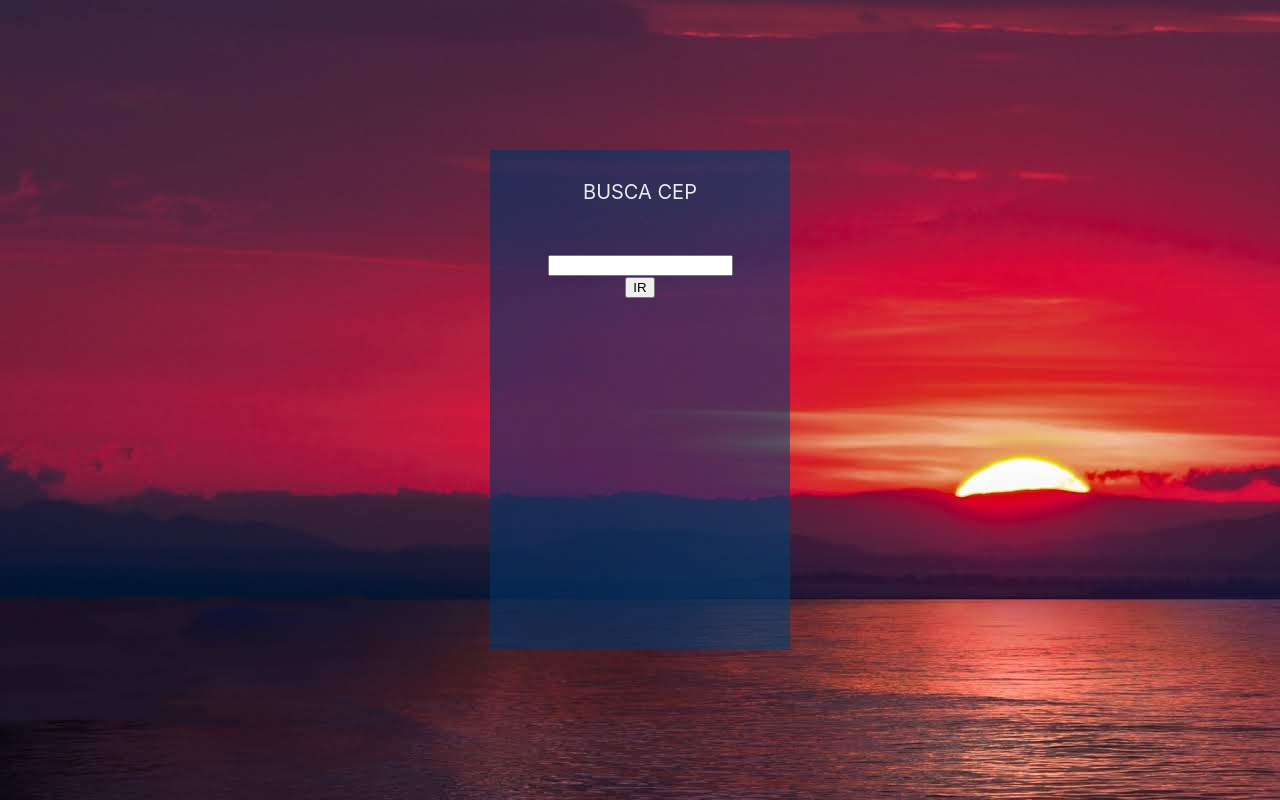
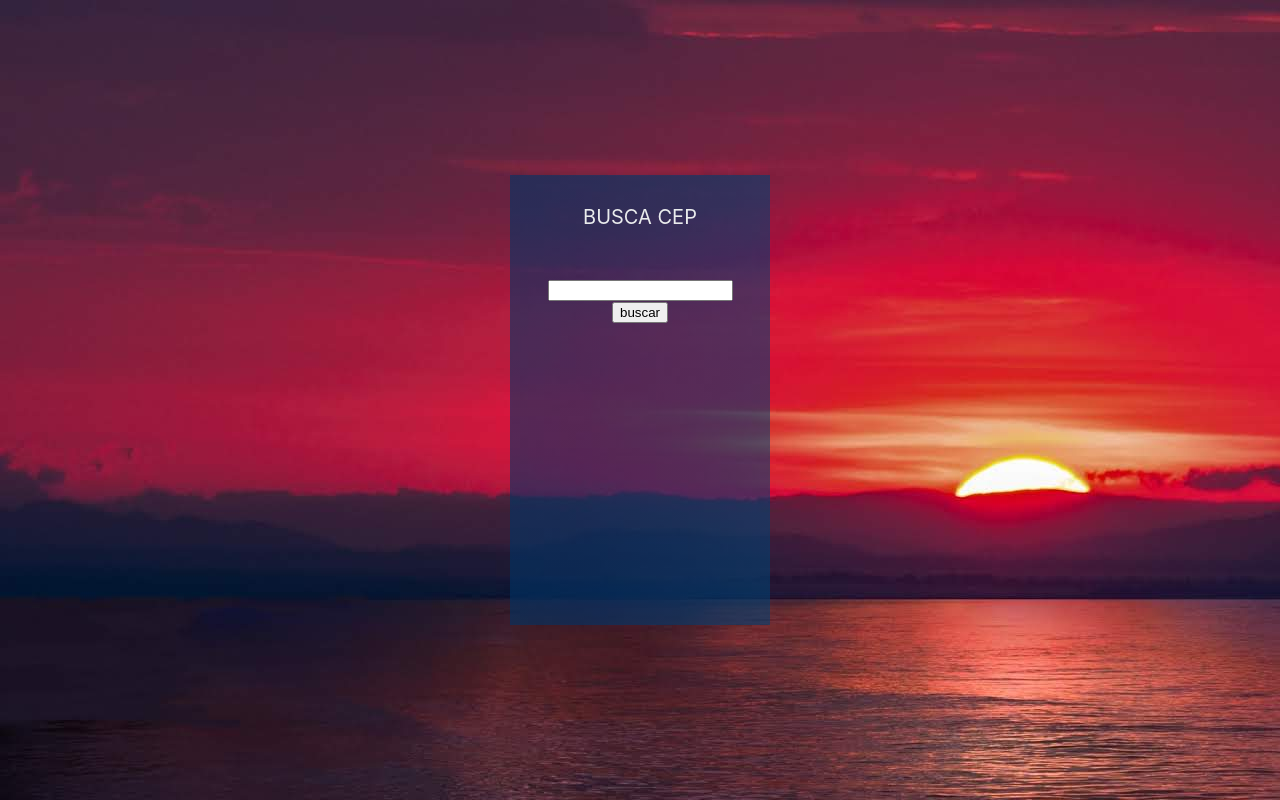
Before and after one commit to vitor945108/buscarcep, a React (Create React App) app: page / in a window 1280 px wide. Built offline with nearby package versions, Linux system fonts and the light colour scheme.

Commit message:
buscarcep3

```diff
--- a/src/components/comsumidoapi/comsumidoapi.css
+++ b/src/components/comsumidoapi/comsumidoapi.css
@@ -9,8 +9,8 @@ body{
           justify-items: center;
 
           color: #e9ebec;
-           width: 300px;
-           height: 500px;
+           width: 260px;
+           height: 450px;
          background-image: linear-gradient(to left, rgba(0,67,116,0.6) -26.48%, rgba(0,51,102,0.6) 73.52%);
 
 
--- a/src/components/comsumidoapi/comsumidoapi.js
+++ b/src/components/comsumidoapi/comsumidoapi.js
@@ -40,7 +40,7 @@ function Consumidorapi(){
 
                 <div className="conteiner">
                     <input type="text" value={buscaCep} onChange={(e) => setBuscaCep(e.target.value)}/>
-                    <button onClick={buscaApi}>IR</button>
+                    <button onClick={buscaApi}>buscar</button>
                 </div>
             </form>
             <p >
```
